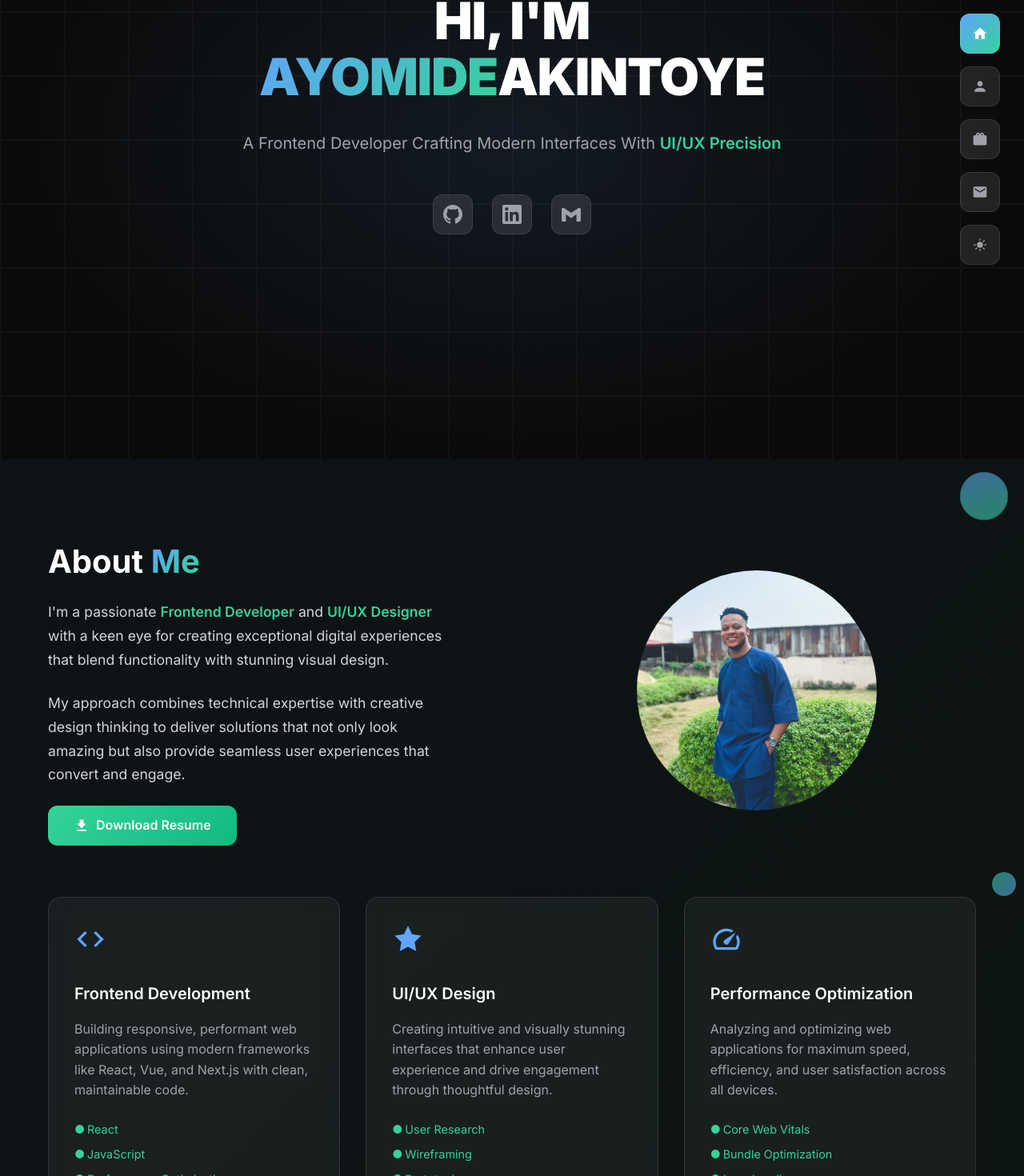
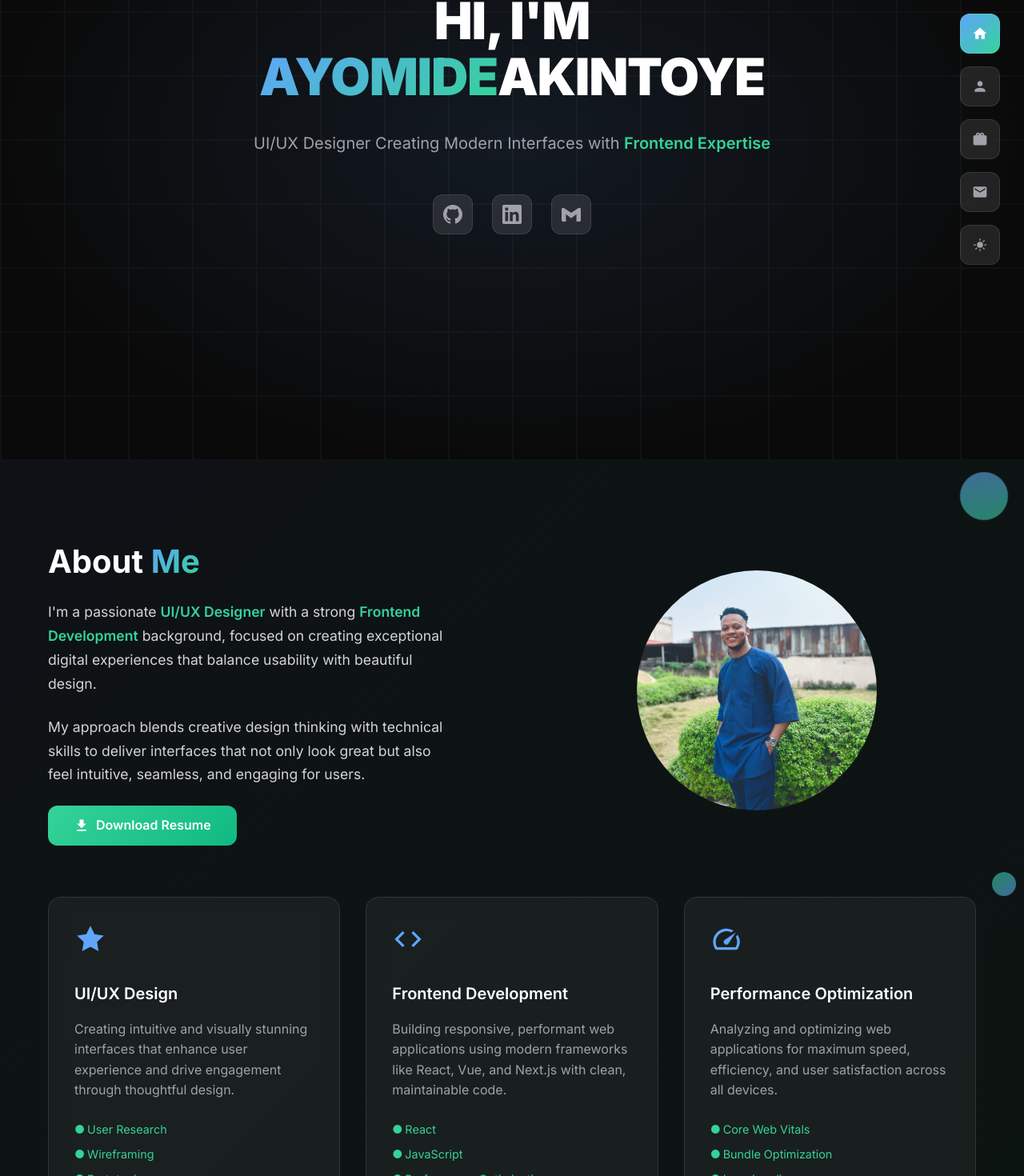
Before and after one commit to segunakin5/new-portfolio, a React (Vite) app: page / in a window 1280 px wide. Shown: the part 226-1696 px from the top of the page at 80% size. Built offline with nearby package versions, Linux system fonts and the light colour scheme.

Commit message:
Updated projects and UI/UX content

```diff
--- a/src/components/About.jsx
+++ b/src/components/About.jsx
@@ -8,8 +8,9 @@ export default function About() {
           <div className="about-text">
             <h2 className="section-title">About <span className="gradient-text">Me</span></h2>
             <div className="about-description">
-              <p>I'm a passionate <span className="accent-text">Frontend Developer</span> and <span className="accent-text">UI/UX Designer</span> with a keen eye for creating exceptional digital experiences that blend functionality with stunning visual design.</p>
-              <p>My approach combines technical expertise with creative design thinking to deliver solutions that not only look amazing but also provide seamless user experiences that convert and engage.</p>
+             <p>I'm a passionate <span className="accent-text">UI/UX Designer</span> with a strong <span className="accent-text">Frontend Development</span> background, focused on creating exceptional digital experiences that balance usability with beautiful design.</p>
+             <p>My approach blends creative design thinking with technical skills to deliver interfaces that not only look great but also feel intuitive, seamless, and engaging for users.</p>
+
             </div>
             <a href="/Ayomide_Akintoye_CV.pdf" download className="download-btn">
               <svg width="20" height="20" viewBox="0 0 24 24" fill="currentColor"><path d="M19 9h-4V3H9v6H5l7 7 7-7zM5 18v2h14v-2H5z"/></svg>
@@ -34,18 +35,7 @@ export default function About() {
         </div>
 
         <div className="skills-grid">
-          <div className="skill-card">
-            <div className="skill-icon">
-              <svg width="40" height="40" viewBox="0 0 24 24" fill="currentColor"><path d="M9.4 16.6L4.8 12l4.6-4.6L8 6l-6 6 6 6 1.4-1.4zm5.2 0L19.2 12l-4.6-4.6L16 6l6 6-6 6-1.4-1.4z"/></svg>
-            </div>
-            <h3>Frontend Development</h3>
-            <p>Building responsive, performant web applications using modern frameworks like React, Vue, and Next.js with clean, maintainable code.</p>
-            <ul className="skill-list">
-              <li>React</li>
-              <li>JavaScript</li>
-              <li>Performance Optimization</li>
-            </ul>
-          </div>
+
 
           <div className="skill-card">
             <div className="skill-icon">
@@ -58,6 +48,19 @@ export default function About() {
               <li>Wireframing</li>
               <li>Prototyping</li>
               <li>Design Systems</li>
+            </ul>
+          </div>
+
+          <div className="skill-card">
+            <div className="skill-icon">
+              <svg width="40" height="40" viewBox="0 0 24 24" fill="currentColor"><path d="M9.4 16.6L4.8 12l4.6-4.6L8 6l-6 6 6 6 1.4-1.4zm5.2 0L19.2 12l-4.6-4.6L16 6l6 6-6 6-1.4-1.4z"/></svg>
+            </div>
+            <h3>Frontend Development</h3>
+            <p>Building responsive, performant web applications using modern frameworks like React, Vue, and Next.js with clean, maintainable code.</p>
+            <ul className="skill-list">
+              <li>React</li>
+              <li>JavaScript</li>
+              <li>Performance Optimization</li>
             </ul>
           </div>
 
--- a/src/components/Hero.jsx
+++ b/src/components/Hero.jsx
@@ -12,7 +12,7 @@ export default function Hero() {
           </h1>
 
           <p className="hero-subtitle">
-            A Frontend Developer Crafting Modern Interfaces With <span className="accent-text">UI/UX Precision</span>
+            UI/UX Designer Creating Modern Interfaces with <span className="accent-text">Frontend Expertise</span>
           </p>
 
           <div className="hero-social">
--- a/src/components/Projects.jsx
+++ b/src/components/Projects.jsx
@@ -153,7 +153,7 @@ export default function Projects() {
           <ProjectCard
             img={`${import.meta.env.BASE_URL}JUIC.png`}
             alt="JUICE"
-            category="Game"
+            category="website"
             title="JUIC.EZ"
             desc="A website design for a music producer with a vibrant and dynamic aesthetic, showcasing their portfolio and latest tracks."
             tags={['figma','music','Animation']}
@@ -180,8 +180,34 @@ export default function Projects() {
           desc="I designed this toothpaste concept using Closeup’s theme colors of red, black, and white to reflect freshness, boldness, and confidence. The layout combines strong contrast with clean typography, giving it a modern and energetic feel while staying true to the brand’s identity. My focus was to create a design that is clear, eye-catching, and memorable."
           tags={['Figma','branding','Animation']}
           figmaLink="https://www.figma.com/proto/b6B3alDGMnt40geoCfq8mm/Untitled?node-id=1-68&t=AxyAjaI7RkHUWhZK-1&scaling=scale-down&content-scaling=fixed&page-id=0%3A1"
-          githubLink="https://github.com/yourusername/lavender"
+          githubLink="https://github.com/yourusername/closeup"
         />
+
+           <ProjectCard
+          img={`${import.meta.env.BASE_URL}tripply.png`}
+          alt="tripply"
+          category="mobile app"
+          title="Tripply Travel Planner"
+          desc="Tripply is a modern travel planning concept that helps users explore destinations, organize trips, and book with ease. I focused on a clean and engaging design that combines vibrant visuals with simple navigation, making trip planning both fun and seamless. The goal was to create an experience that feels intuitive, inspiring, and trustworthy."
+          tags={['figma','UI/UX','Branding']}
+          figmaLink="https://www.figma.com/proto/elxApxq3IlJSXSvHC8DcMu/TRIPPLY?node-id=2036-2158&p=f&t=Qyw77Lqg2saXMwNU-1&scaling=scale-down&content-scaling=fixed&page-id=0%3A1&starting-point-node-id=2029%3A1542&show-proto-sidebar=1"
+          githubLink="https://github.com/yourusername/tripply"
+        />
+
+        <ProjectCard
+          img={`${import.meta.env.BASE_URL}nairaex.png`}
+          alt="nairaex"
+          category="website"
+          title="NairaEx Exchange"
+          desc="NairaEx is a crypto exchange concept where users can easily buy and sell digital currencies in a secure and transparent way. I designed the interface with a focus on clarity, trust, and efficiency. The clean layout, bold typography, and structured dashboard flow make the platform user-friendly while still looking professional and reliable."
+          tags={['figma','UI/UX','Crypto']}
+          figmaLink="https://www.figma.com/proto/69DOueMvmJIVbKMx9gSEQW/Nairaex?t=KBiLR4JTZx58nnxi-1&scaling=min-zoom&content-scaling=fixed&page-id=0%3A1&node-id=1-658&starting-point-node-id=1%3A658"
+          githubLink="https://github.com/yourusername/nairaex"
+        />
+
+
+
+
         </div>
       </div>
     </section>
```
Also changed, not shown: public/nairaex.png (added), public/tripply.png (added), 2 other files (tests, documents, lock files or other folders).
